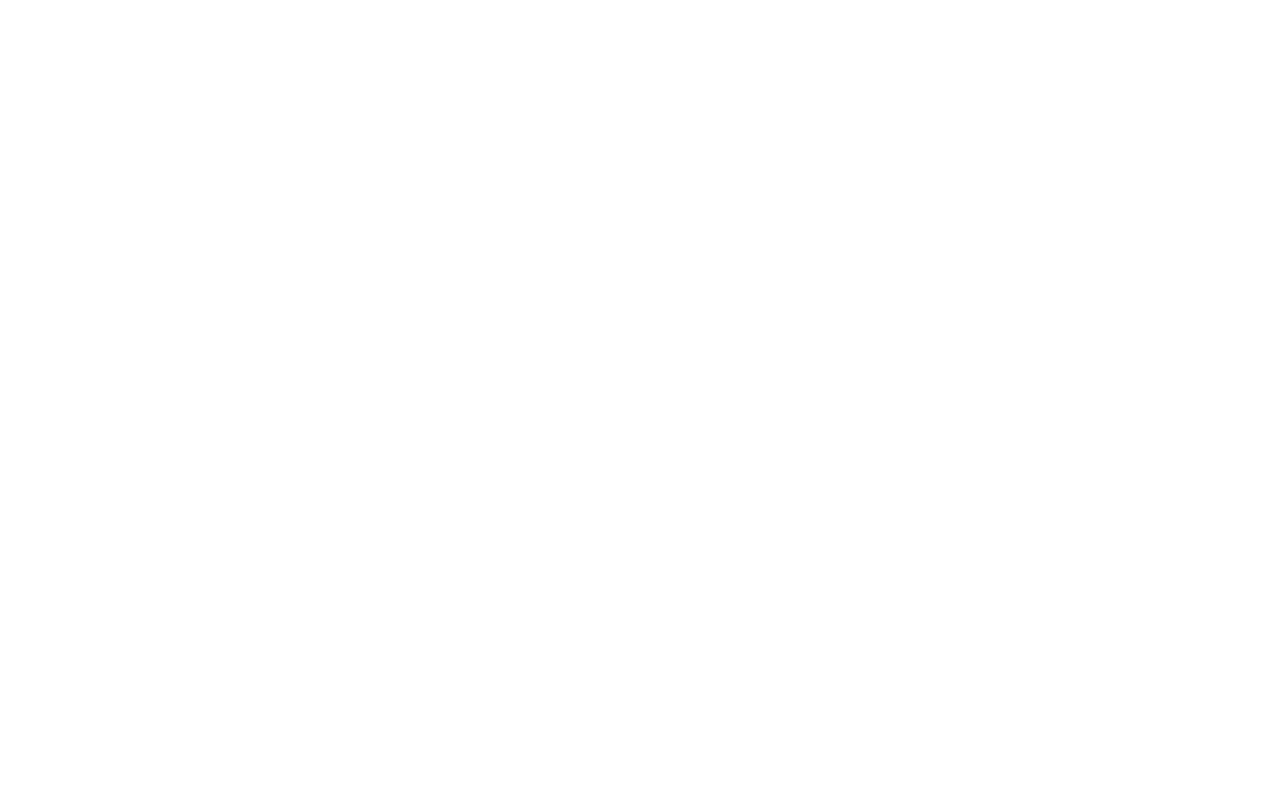
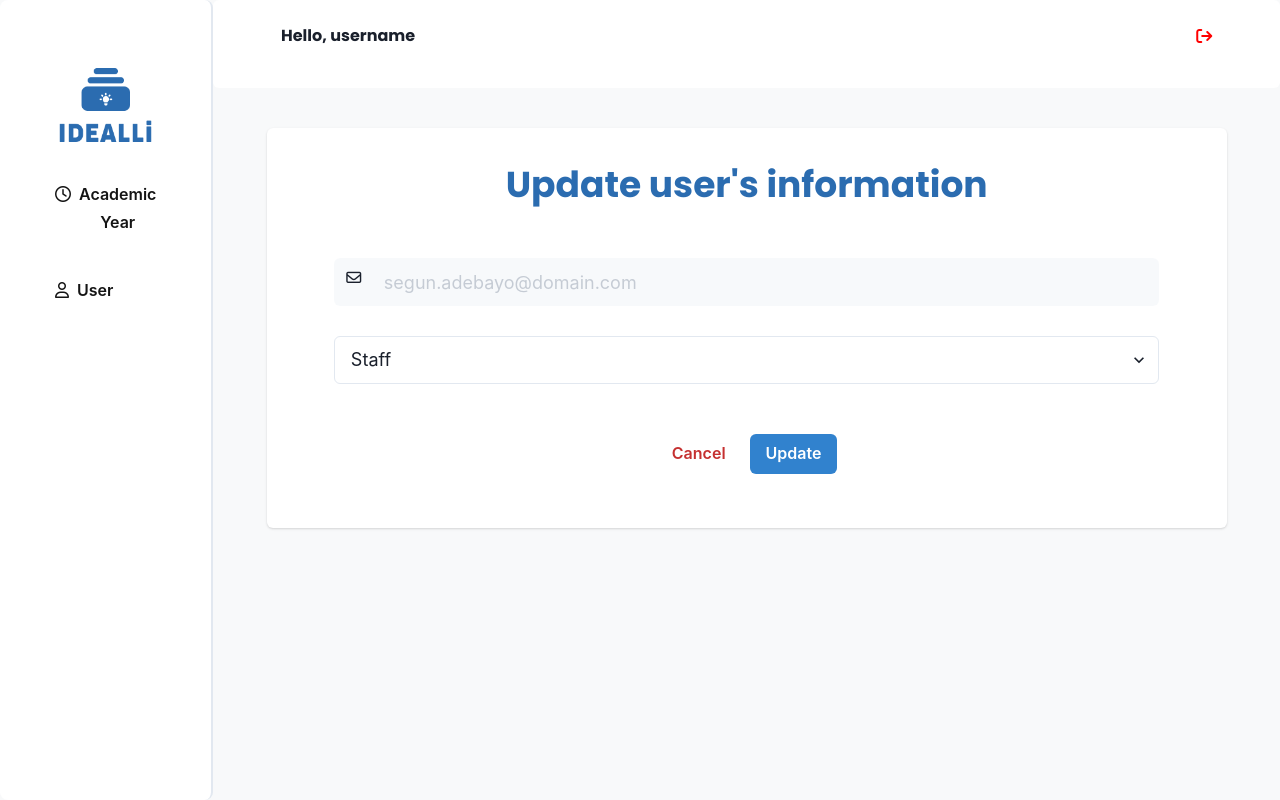
Before and after one commit to SeptupleProject/septuple-project-FE, a React (Create React App) app: page /user-update in a window 1280 px wide. Built offline with nearby package versions, Linux system fonts and the light colour scheme.

Commit message:
Update user info completed

```diff
--- a/src/App.js
+++ b/src/App.js
@@ -10,6 +10,7 @@
 import AdminDashboard from './pages/Admin/User/UserDashboard';
 import CreateUser from './pages/Admin/User/CreateUser';
 import UserDashboard from './pages/Admin/User/UserDashboard';
+import UpdateUser from './pages/Admin/User/UpdateUser';
 import AcademicDashboard from './pages/Admin/AcademicYear/AcademicDashboard';
 
 export const history = createBrowserHistory();
@@ -36,6 +37,10 @@
                component={UserDashboard}
             />
             <AdminTemplate
+               path='/user-update'
+               component={UpdateUser}
+            />
+            <AdminTemplate
                path='/academic-dashboard'
                component={AcademicDashboard}
             />
--- /dev/null
+++ b/src/assets/scss/Layouts/_user.scss
@@ -0,0 +1,56 @@
+@import '../Helpers/_variable.scss';
+
+.cardForm {
+    display: flex;
+    flex-direction: column;
+    gap: 30px;
+    margin-top: 40px;
+    width: 90%;
+    height: 400px;
+}
+
+.heading {
+    font-family: $-poppin;
+    font-weight: bolder;
+    color: $-blue-1;
+    text-align: center;
+    margin-top: 30px;
+}
+
+.formBody {
+    width: 100%;
+    display: flex;
+    flex-direction: column;
+    gap: 30px;
+    align-items: center;
+}
+
+.actionBtn {
+    align-self: center;
+    margin-top: 20px;
+}
+
+.table-user {
+    box-sizing: border-box;
+    padding: 12px;
+    margin: 30px 20px;
+    background: #FFFFFF;
+    border: 1px solid #E2E8F0;
+    border-radius: 12px;
+}
+.create-button {
+    margin: 20px;
+}
+
+.search-area {
+    margin: 20px;
+}
+
+.create-user-area {
+    box-sizing: border-box;
+    padding: 20px;
+    margin: 80px;
+    background: #FFFFFF;
+    border: 1px solid #E2E8F0;
+    border-radius: 12px;
+}
--- a/src/assets/scss/main.scss
+++ b/src/assets/scss/main.scss
@@ -8,28 +8,4 @@
 
 @import './Helpers/variable';
 @import './Layouts/home';
-
-.table-user {
-    box-sizing: border-box;
-    padding: 12px;
-    margin: 30px 20px;
-    background: #FFFFFF;
-    border: 1px solid #E2E8F0;
-    border-radius: 12px;
-}
-.create-button {
-    margin: 20px;
-}
-
-.search-area {
-    margin: 20px;
-}
-
-.create-user-area {
-    box-sizing: border-box;
-    padding: 20px;
-    margin: 80px;
-    background: #FFFFFF;
-    border: 1px solid #E2E8F0;
-    border-radius: 12px;
-}
+@import './Layouts/user';
--- /dev/null
+++ b/src/pages/Admin/User/UpdateUser.jsx
@@ -0,0 +1,47 @@
+import React from "react";
+import {
+    Center,
+    Card,
+    Text,
+    Input,
+    InputGroup,
+    InputLeftElement,
+    Select,
+    Button,
+    ButtonGroup } from "@chakra-ui/react";
+import Icon from '../../../components/Icon/Icon';
+import '../../../assets/scss/main.scss';
+
+
+const UpdateUser = () => {
+    return (
+        <>
+            <Center>
+                <Card className="cardForm">
+
+                        <Text fontSize='4xl' className="heading" colorScheme='blue'>Update user's information</Text>
+                        <div className="formBody">
+                            <InputGroup className="updateInput" width={'86%'}>
+                                <InputLeftElement children={<Icon content='fa-regular fa-envelope' fontSize='15px' />} />
+                                <Input size='lg' placeholder="segun.adebayo@domain.com" isDisabled variant='filled' />
+                            </InputGroup>
+
+                            <Select size='lg' placeholder="Staff" className="updateInput" width={'86%'}>
+                                <option value='coordinator'>QA Coordinator</option>
+                                <option value='manager'>QA Manager</option>
+                            </Select>
+                        </div>
+
+
+                        <ButtonGroup className="actionBtn">
+                            <Button variant='ghost' colorScheme='red' >Cancel</Button>
+                            <Button variant='solid' colorScheme='blue' >Update</Button>
+                        </ButtonGroup>
+
+                </Card>
+            </Center>
+        </>
+    )
+}
+
+export default UpdateUser;
```
